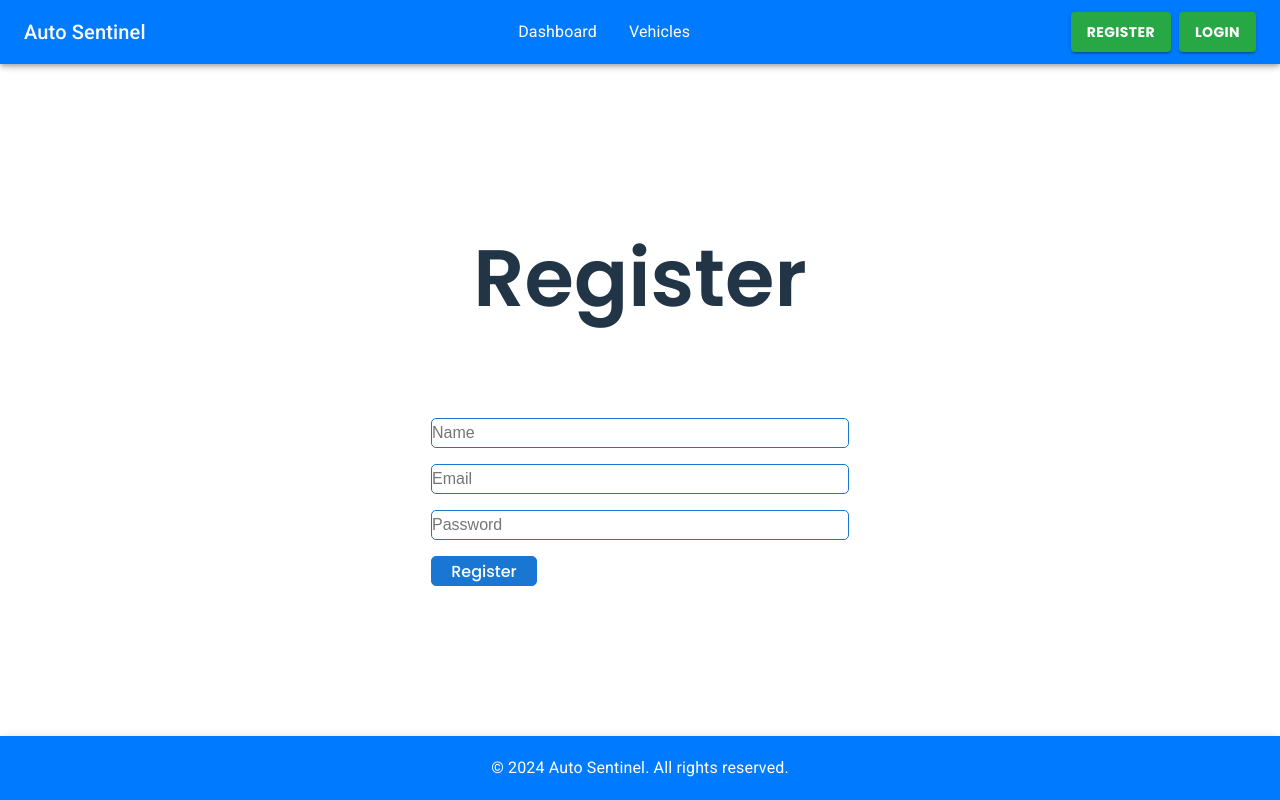
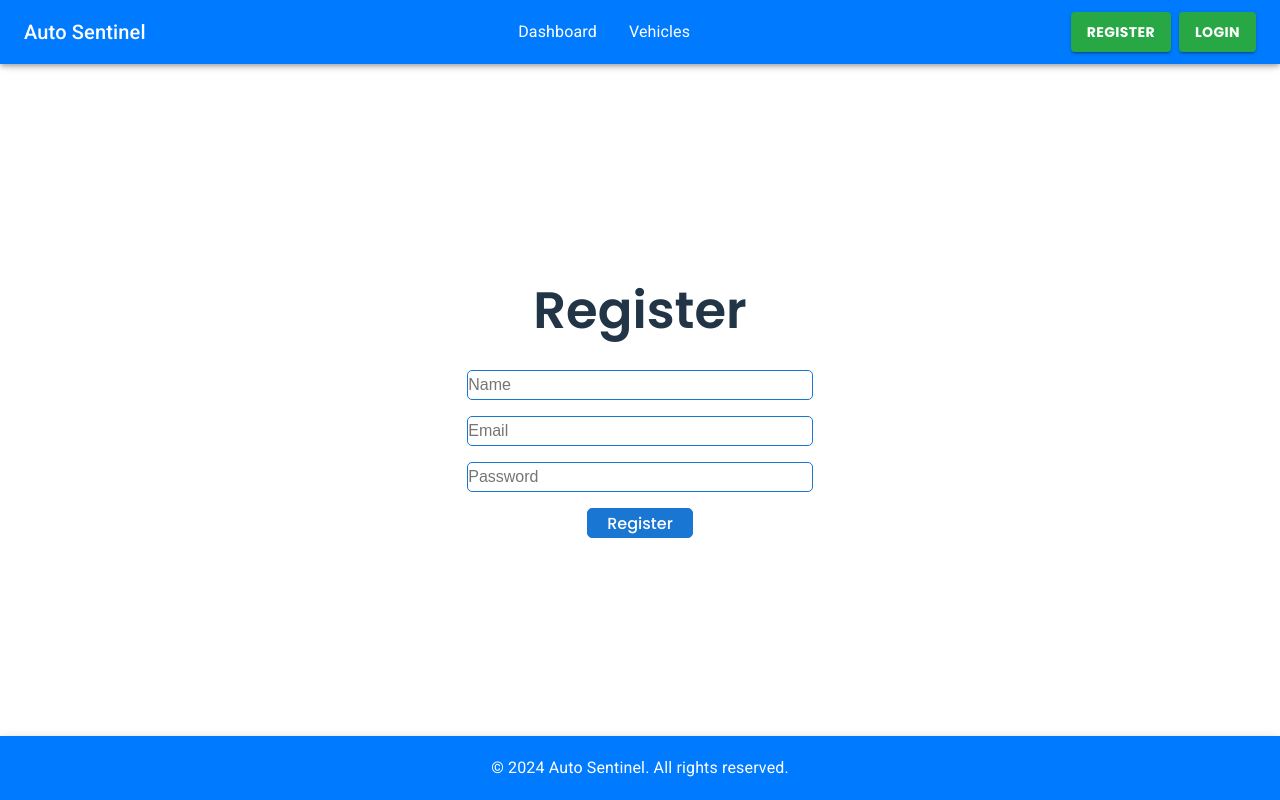
Before and after one commit to JordanBandur/auto-sentinel, a React (Vite) app in the folder frontend/: page /register in a window 1280 px wide. Built offline with nearby package versions, Linux system fonts and the light colour scheme.

Commit message:
changed css styling for the login and register

```diff
--- a/frontend/src/assets/styles/views/VehicleManagement.scss
+++ b/frontend/src/assets/styles/views/VehicleManagement.scss
@@ -1,9 +1,12 @@
 #add-vehicle-button {
   padding-top: 0px;
-  margin-bottom: 2rem;
+  margin: 2rem;
 
   button {
     margin-left: 0;
   }
-
 }
+#vehicle-management{
+  display: flex;
+  flex-direction: column;
+}
--- a/frontend/src/styles/login.scss
+++ b/frontend/src/styles/login.scss
@@ -3,11 +3,13 @@
   align-items: center;
   justify-content: center;
   flex-direction: column;
-  h1 {
-      font-size: 5rem;
-      margin-bottom: 5rem;
-
-  }
+  form{
+    display: flex;
+    align-items: center;
+    justify-content: center;
+    flex-direction: column;
+    width: 30%;
+}
   input[type="email"]{
     width: 100%;
     height: 30px;
--- a/frontend/src/styles/register.scss
+++ b/frontend/src/styles/register.scss
@@ -3,13 +3,15 @@
     align-items: center;
     justify-content: center;
     flex-direction: column;
-    h1 {
-        font-size: 5rem;
-        margin-bottom: 5rem;
-
+    form{
+        display: flex;
+        align-items: center;
+        justify-content: center;
+        flex-direction: column;
+        width: 30%;
     }
     input[type="email"]{
-        width: 100%;
+        width: 90%;
         height: 30px;
         margin: 0 0;
         border: 1px solid #1976d2;
@@ -17,7 +19,7 @@
         font-size: 100%;
     }
     input[type="password"]{
-        width: 100%;
+        width: 90%;
         height: 30px;
         margin: 0 0;
         border: 1px solid #1976d2;
@@ -25,7 +27,7 @@
         font-size: 100%;
     }
     input[type="name"]{
-        width: 100%;
+        width: 90%;
         height: 30px;
         margin: 1rem 0;
         border: 1px solid #1976d2;
--- a/frontend/src/views/Register.jsx
+++ b/frontend/src/views/Register.jsx
@@ -2,6 +2,7 @@ import  { useState } from 'react';
 import axios from 'axios';
 import { useAuth } from '../hooks/AuthContext';
 import { useNavigate } from 'react-router-dom';
+import { useSnackbar } from 'notistack';
 
 const Register = () => {
   const [email, setEmail] = useState('');
@@ -9,6 +10,7 @@ const Register = () => {
   const [name, setName] = useState(''); // Added name field
   const { login } = useAuth();
   const navigate = useNavigate();
+  const { enqueueSnackbar } = useSnackbar();
 
 
   const handleRegister = async (e) => {
@@ -24,7 +26,7 @@ const Register = () => {
       console.log('Registration successful:', response.data);
     } catch (error) {
       console.error('Registration failed:', error);
-      alert('Registration failed');
+      enqueueSnackbar('email already exists', { variant: 'error' });
     }
   };
 
```
